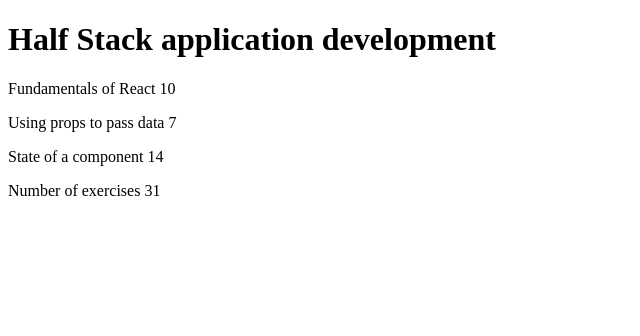
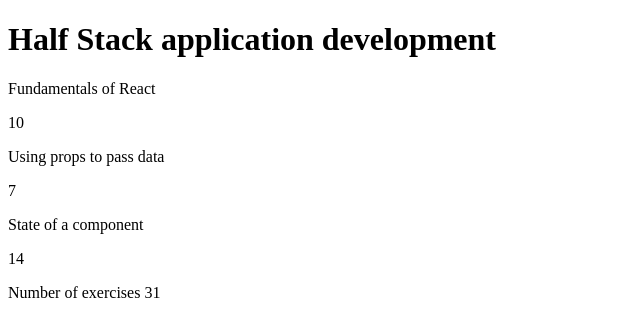
Before and after one commit to alewinbe/FSO2021, a React (Create React App) app in the folder part1/part1reactapp/: page / in a window 1280 px wide. Shown: the top 336 px of the page, without its empty margins (0-640 px from the left). Built offline with nearby package versions, Linux system fonts and the light colour scheme.

Commit message:
1.1 changes done, code compiling

```diff
--- a/part1/part1reactapp/src/App.js
+++ b/part1/part1reactapp/src/App.js
@@ -1,4 +1,24 @@
 import React from 'react'
+
+const Header = (props) => {
+  return (
+    <h1>{props.course}</h1>
+  )
+}
+const Content = (props) => {
+  return (
+    <p>
+    {props.part1} {props.exercises1}
+    {props.part2} {props.exercises2}
+    {props.part3} {props.exercises3}
+    </p>
+  )
+}
+const Total = (props) => {
+  return (
+    <p>Number of exercises {props.exercises1 + props.exercises2 + props.exercises3}</p>
+  )
+}
 
 const App = () => {
   const course = 'Half Stack application development'
@@ -11,17 +31,11 @@ const App = () => {
 
   return (
     <div>
-      <h1>{course}</h1>
-      <p>
-        {part1} {exercises1}
-      </p>
-      <p>
-        {part2} {exercises2}
-      </p>
-      <p>
-        {part3} {exercises3}
-      </p>
-      <p>Number of exercises {exercises1 + exercises2 + exercises3}</p>
+      <Header course={course}/>
+      <Content part1={part1}/> <Content exercises1={exercises1}/>
+      <Content part2={part2}/> <Content exercises2={exercises2}/>
+      <Content part3={part3}/> <Content exercises3={exercises3}/>
+      <Total exercises1 = {exercises1} exercises2={exercises2} exercises3={exercises3}/>
     </div>
   )
 }
```
